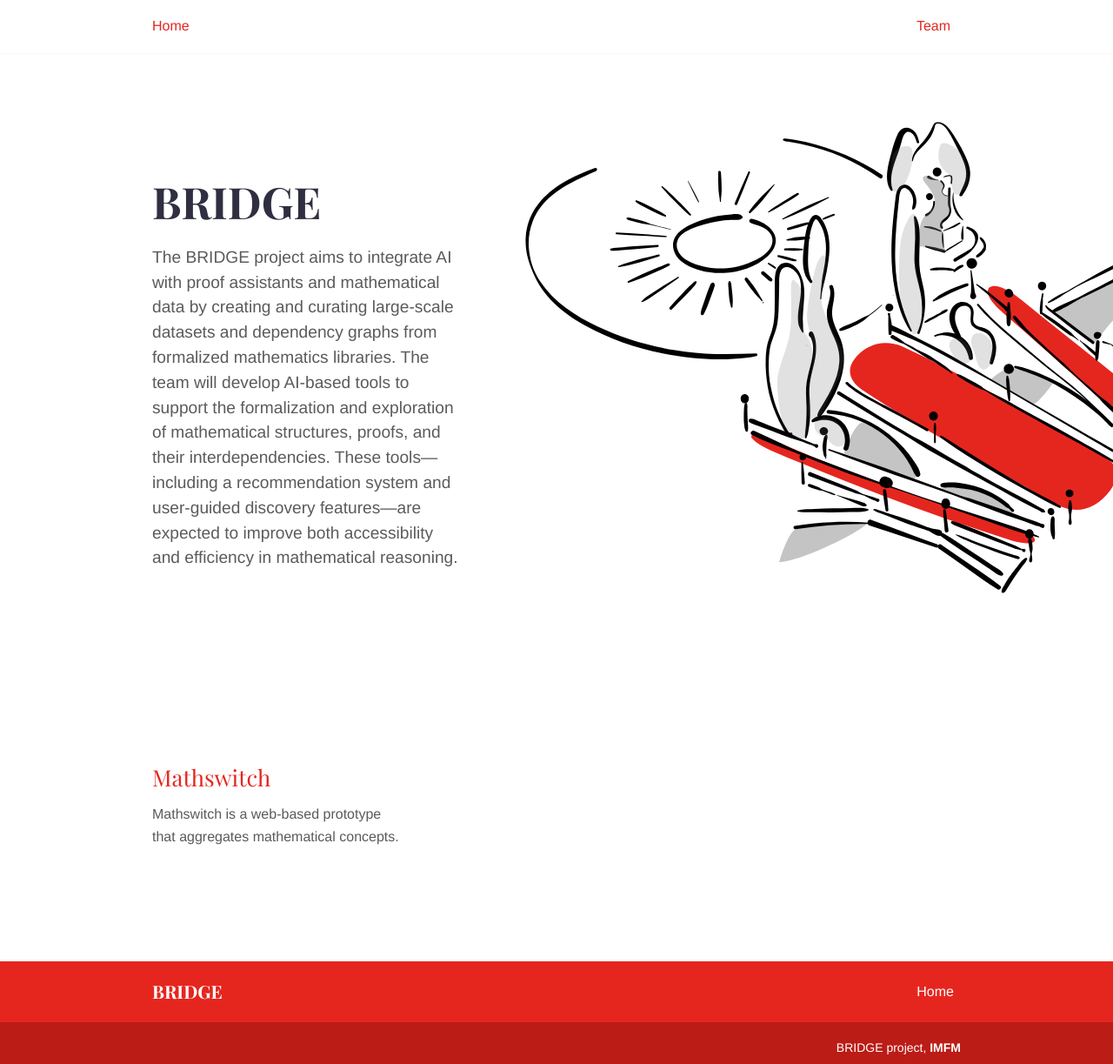
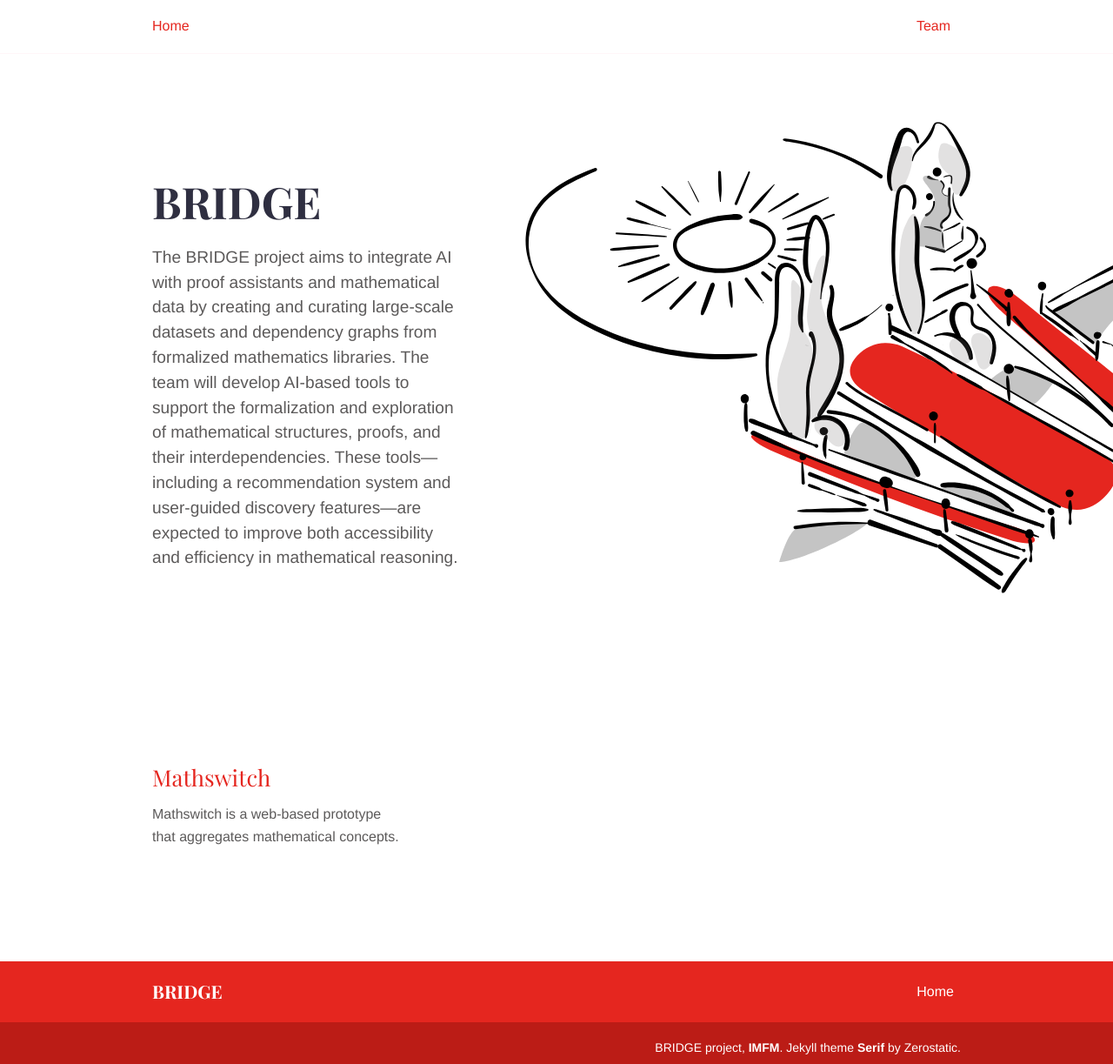
Before and after one commit to IMFM-SI/bridge-site, a Jekyll site: the page built from index.md, in a window 1280 px wide. Shown: the whole page at 87% size. Built offline with Jekyll 4.4.1, drawn with Linux system fonts in a browser that asks for light colours.

Commit message:
Add theme info

```diff
--- a/_data/seo.yml
+++ b/_data/seo.yml
@@ -1,4 +1,4 @@
 google_analytics_id: ""
 meta_twitter_site: ""
 meta_twitter_creator: ""
-copyright_text: 'BRIDGE project, <a href="https://www.imfm.si">IMFM</a>'
+copyright_text: 'BRIDGE project, <a href="https://www.imfm.si">IMFM</a>. Jekyll theme <a href="https://www.zerostatic.io">Serif</a> by Zerostatic.'
```
